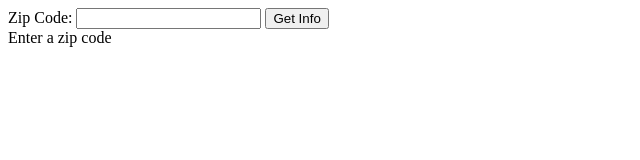
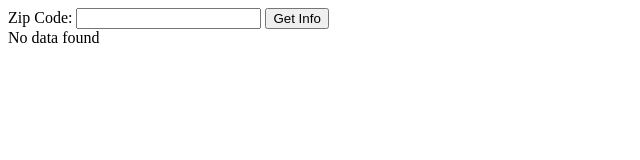
Before and after one commit to BWoodwar22/LocationInformation, a plain HTML site: page JSUIPage/index.html in a window 1280 px wide. Both pictures are taken after a click on the button "Get Info". Shown: the full height of the page, 0-640 px from the left. Drawn offline with nearby package versions, Linux system fonts and the light colour scheme; no server answers.

Commit message:
Fixed html
Fixed typo in html page

```diff
--- a/JSUIPage/index.html
+++ b/JSUIPage/index.html
@@ -22,7 +22,7 @@
 				    $.ajax({
 				    	type: "GET",
 				        url: "http://locationdata-env.pgpnspmcb3.us-west-2.elasticbeanstalk.com/zip-code/"+txtZipCode.value,
-				        error: function(result) { $("#lblOutput").text(data); }
+				        error: function(result) { $("#lblOutput").text("No data found"); }
 				    }).then(function(data) {
 				       $("#lblOutput").text(data);
 				    });
```
